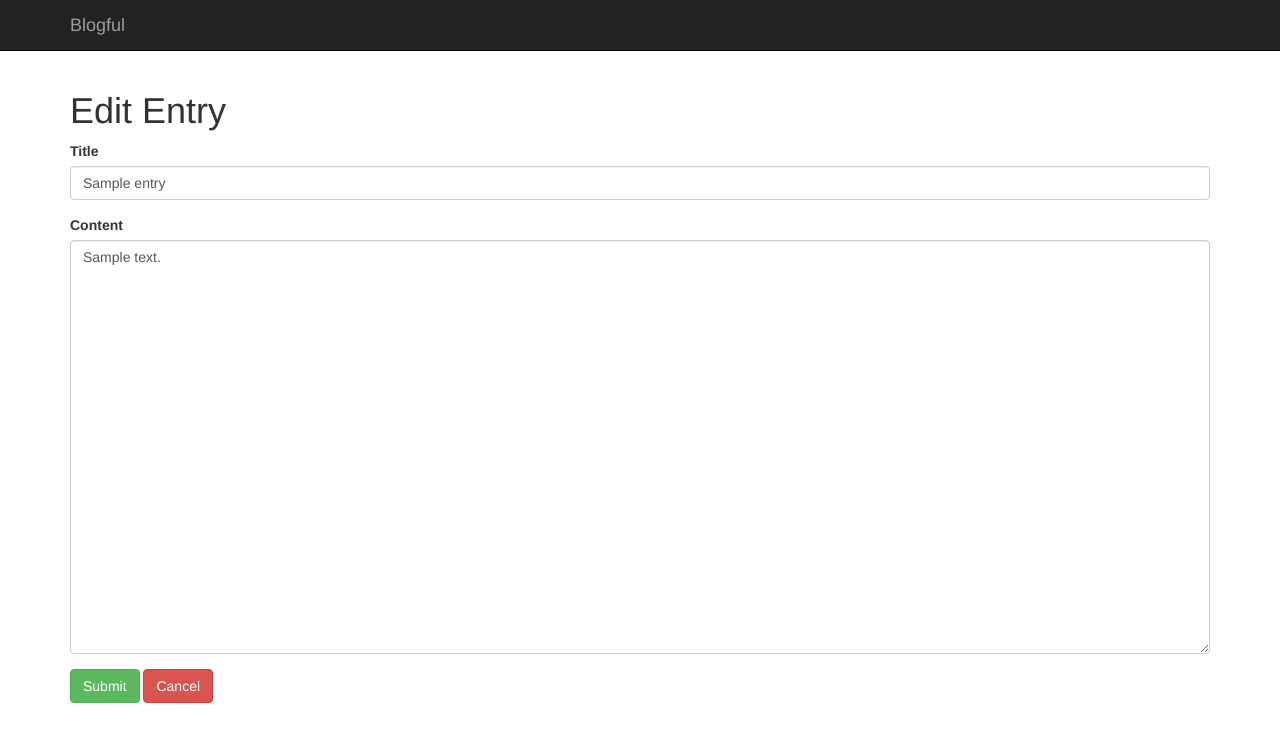
After one commit to jonnyfram/blog, a Flask app: page /entry/1/edit in a window 1280 px wide. The commit adds this page. Shown: the top 742 px of the page. Run offline with Flask 2, Linux system fonts and the light colour scheme; tables that the repository leaves empty hold one stand-in row (values such as "Sample post"); some libraries are stand-ins or nearby versions.

```diff
--- a/blog/database.py
+++ b/blog/database.py
@@ -19,4 +19,6 @@ class Entry(Base):
     content = Column(Text)
     datetime = Column(DateTime, default=datetime.datetime.now())
 
+    #def generaet_summary(self):
+    #    return self.content[0:100]
 Base.metadata.create_all(engine)
--- /dev/null
+++ b/blog/templates/edit.html
@@ -0,0 +1,20 @@
+{% extends "base.html" %}
+
+{% block content %}
+<h1>
+    Edit Entry
+</h1>
+
+<form role="form" method="POST">
+    <div class="form-group">
+        <label for="title">Title</label>
+        <input type="text" class="form-control" id="title" name="title" value="{{title}}" required>
+    </div>
+    <div class="form-group">
+        <label for="content">Content</label>
+        <textarea class="form-control" id="content" name="content" value="{{content}}" rows="20" required>{{content}}</textarea>
+    </div>
+    <a href="/" class="btn btn-success">Submit</a>
+    <a href="/" class="btn btn-danger">Cancel</a>
+</form>
+{% endblock %}
--- a/blog/views.py
+++ b/blog/views.py
@@ -46,3 +46,78 @@ def add_entry_post():
     session.add(entry)
     session.commit()
     return redirect(url_for("entries"))
+
+# Adding view for individual entry
+@app.route("/entry/<int:id>/")
+def view_entry(id):
+
+    entry = session.query(Entry).get(id)
+    return render_template("entry.html", entry=entry) # test me
+
+# Edit entry
+@app.route("/entry/<int:id>/edit", methods=["GET"])
+def edit_entry_get(id):
+    entry = session.query(Entry)
+    entry = entry.filter(Entry.id == id).first()
+
+    return render_template("edit.html", title = entry.title, content = entry.content)
+
+@app.route("/entry/<int:id>/edit", methods=["POST"])
+def edit_entry_post(id):
+    entry = session.query(Entry)
+    entry = entry.filter(Entry.id == id).first()
+    entry.title=request.form["title"]
+    entry.content=request.form["content"]
+
+    session.add(entry)
+    session.commit()
+
+    return redirect(url_for("entries")) # this does not appear to happen- we stay on edit page
+
+@app.route("/entry/<int:id>/delete", methods=["GET"])
+def delete_entry_get(id):
+    entry = session.query(Entry)
+    entry = entry.filter(Entry.id == id).first()
+    return render_template("delete.html", title=entry.title)
+
+@app.route("/entry/<int:id>/delete", methods=["POST"])
+def delete_entry_post(id):
+    entry = session.query(Entry)
+    entry = entry.filter(Entry.id == id).first()
+
+    session.delete(entry)
+    session.commit()
+
+    return redirect(url_for("entries")) # this does not appear to happen- we stay on edit page
+
+#CURRENTLY NON FUNCTIONAL
+#/?limit=20 and /page/2?limit=20
+@app.route("/?limit=<int:LIMIT>")
+@app.route("/page/<int:page>?limit=<int:LIMIT>")
+def entry_limit(LIMIT=1, page=1):
+
+    post_limit = request.args.get(LIMIT)
+    ##page = request.args.get(page)
+
+    #zero indexed page
+    page_index = page - 1
+
+    count = session.query(Entry).count()
+
+    start = page_index * post_limit
+    end = start + post_limit
+
+    total_pages = (count - 1) //LIMIT +1
+    has_next = page_index < total_pages -1
+    has_prev = page_index > 0
+
+    entries = session.query(Entry)
+    entries = entries.order_by(Entry.datetime.desc())
+    entries = entries[start:end]
+
+    return render_template("entries.html",
+    entries=entries,
+    has_next = has_next,
+    has_prev = has_prev,
+    page = page,
+    total_pages = total_pages)
```
Also changed, not shown: blog/templates/delete.html (added, +17 -0 lines), blog/templates/entry.html (added, +7 -0 lines), blog/templates/macros.html (+8 -1 lines), 1 other file.
